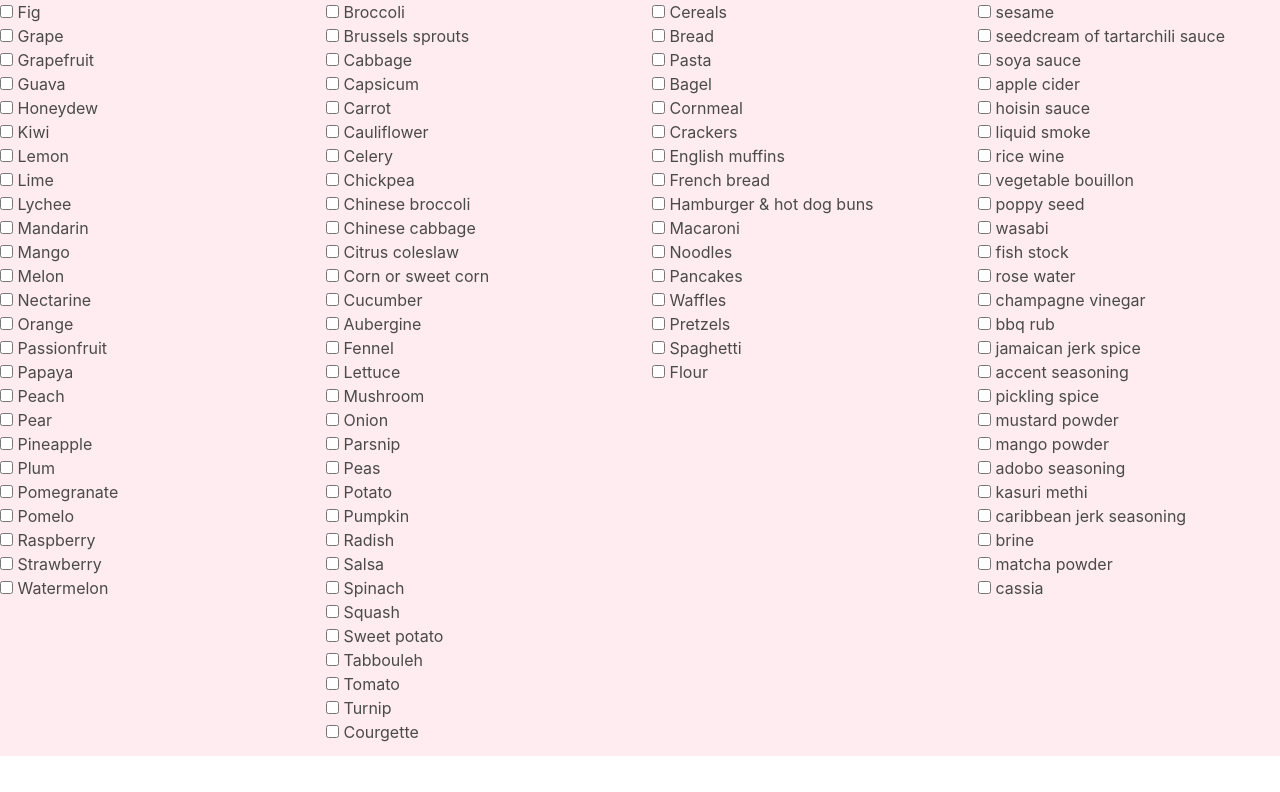
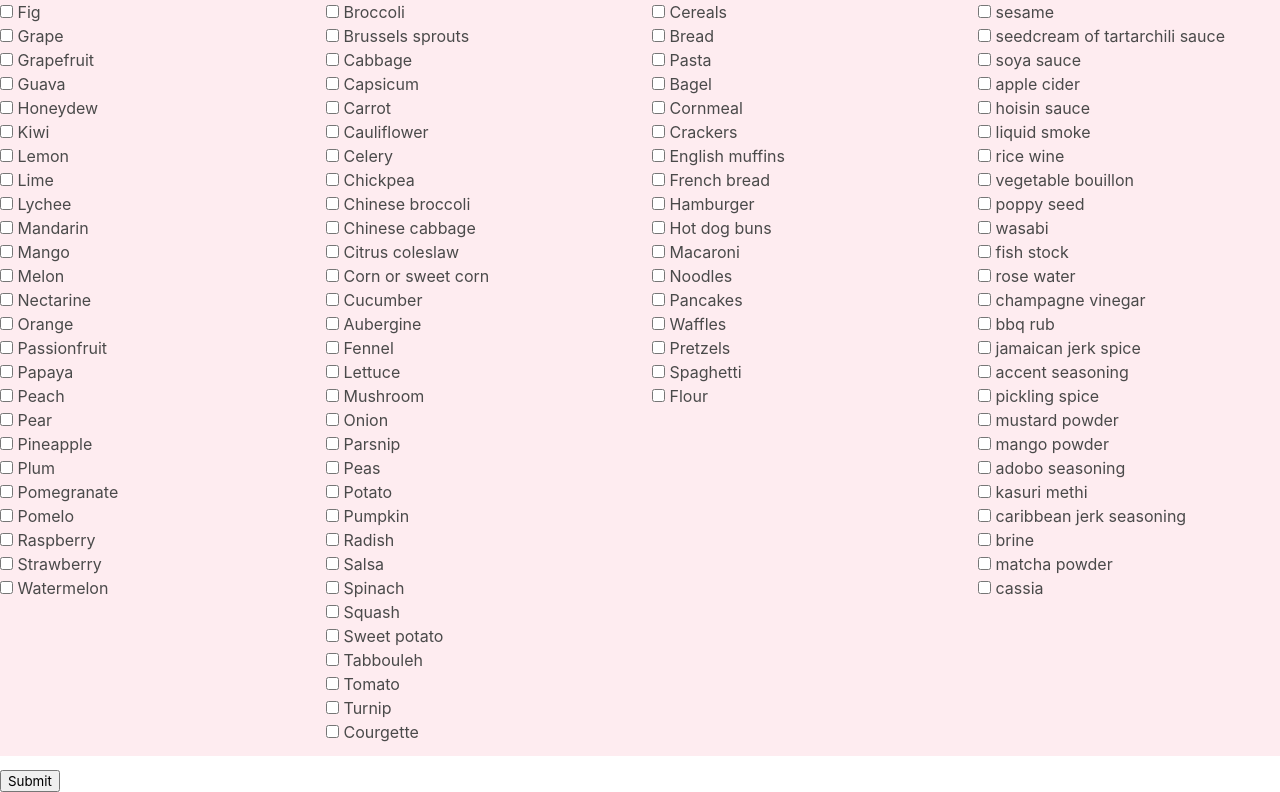
Before and after one commit to Codrinsah/React, a React (Create React App) app: page / in a window 1280 px wide. Shown: the part 312-1104 px from the top of the page. Before the commit the page ends 1068 px from the top, so only its background shows below. Built offline with nearby package versions, Linux system fonts and the light colour scheme.

Commit message:
Implemented Querry fetch and print of json

```diff
--- a/src/App.js
+++ b/src/App.js
@@ -1,13 +1,12 @@
 import { cleanup } from '@testing-library/react';
 import {BrowserRouter, Link, Switch, Route} from 'react-router-dom'
+import {useState} from 'react'
 import 'bulma'
 
 import {HomePage} from './pages/Home';
 import {LivePricePage} from './pages/LivePrice';
 
 const foodTypes = ["grains", "vegetables", "fruit and nuts", "dairy and alternatives", "animal products and alternatives", "sweets", "seasoning and sices", "oils"]
-
-
 
 const fruitTypes = [
   'Apple',
@@ -94,7 +93,8 @@ const grainTypes = [
   'Crackers',
   'English muffins',
   'French bread',
-  'Hamburger & hot dog buns',
+  'Hamburger',
+  'Hot dog buns',
   'Macaroni',
   'Noodles',
   'Pancakes',
@@ -107,17 +107,37 @@ const grainTypes = [
 const seasoningAndSpices = ['bouillon', 'salt', 'pepper', 'paprika', 'ground ginger', 'sesame', 'seedcream of tartarchili sauce', 'soya sauce', 'apple cider', 'hoisin sauce', 'liquid smoke',
 'rice wine', 'vegetable bouillon', 'poppy seed', 'wasabi', 'fish stock', 'rose water', 'champagne vinegar', 'bbq rub', 'jamaican jerk spice', 'accent seasoning', 'pickling spice', 'mustard powder', 'mango powder', 'adobo seasoning', 'kasuri methi', 'caribbean jerk seasoning', 'brine', 'matcha powder', 'cassia']
 
+
+function App() {
+
+  const [json, setJson] = useState(null)
+
   function generateCheckboxes(inputs) {
     var newInputs = inputs.map(i => {
       return (<div>
-              <input type="checkbox" id={i} name={i} value={i}/>
+                <input type="checkbox" id={i} name={i} value={i} />
                 <label for={i}> {i} </label>
               </div>);
     });
     return <div> {newInputs} </div>
   }
 
-function App() {
+  function generateJson() {
+    if (json != null) {
+      return <div> {JSON.stringify(json.hits[0].recipe)} </div>
+    } else {
+      return <div></div>
+    }
+  }
+
+  function handleQuery() {
+    var allKeywords = fruitTypes.concat(vegetableTypes, grainTypes, seasoningAndSpices).filter(keyword => {return document.getElementById(keyword).checked});
+    var YOUR_APP_ID = "9669badf"
+    var YOUR_APP_KEY = "2214555d9d02c7bf569cfa7a31f95581"
+    var query = "https://api.edamam.com/search?q=" + allKeywords.reduce((acc, cur) => acc + " " + cur, "").replaceAll(" ", "+") + `&app_id=${YOUR_APP_ID}&app_key=${YOUR_APP_KEY}`;
+    fetch(query).then(res => res.json()).then(res => setJson(res))
+  }
+
   return (
   <div>
     <h1 class = "is-size-1">
@@ -144,6 +164,8 @@ function App() {
         {generateCheckboxes(seasoningAndSpices)}
       </div>
     </div>
+    <button onClick = {handleQuery} > Submit </button>
+    {generateJson()}
   </div>
   )
 }
```
Lines whose indentation alone changed are shown as unchanged.
